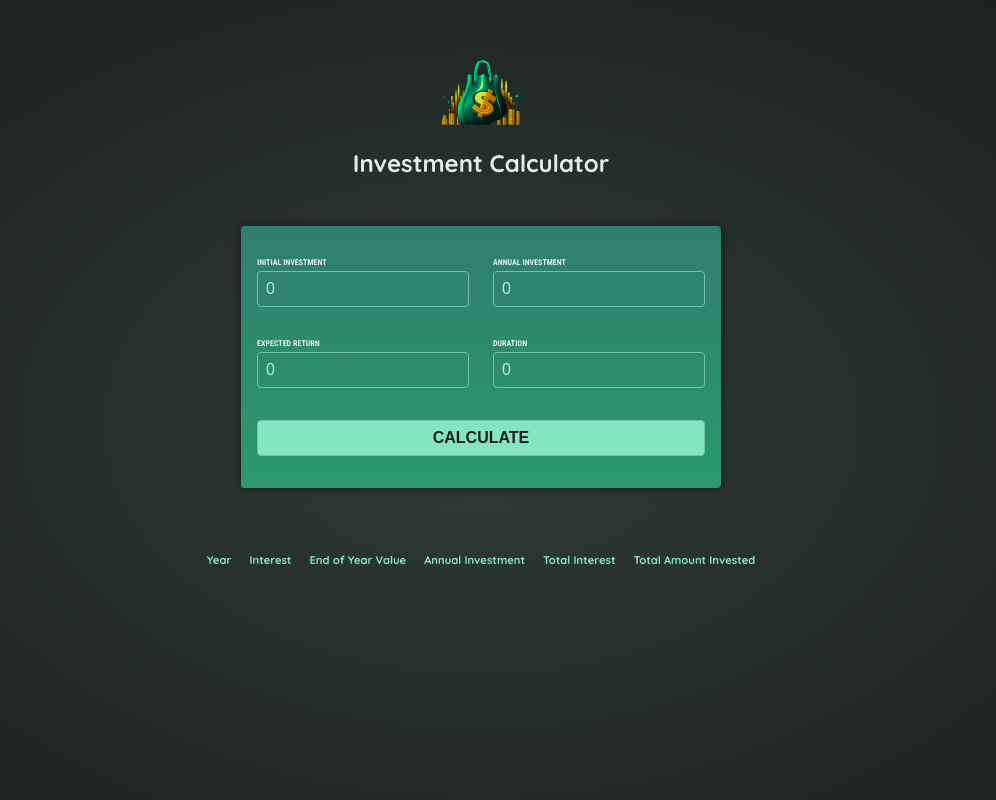
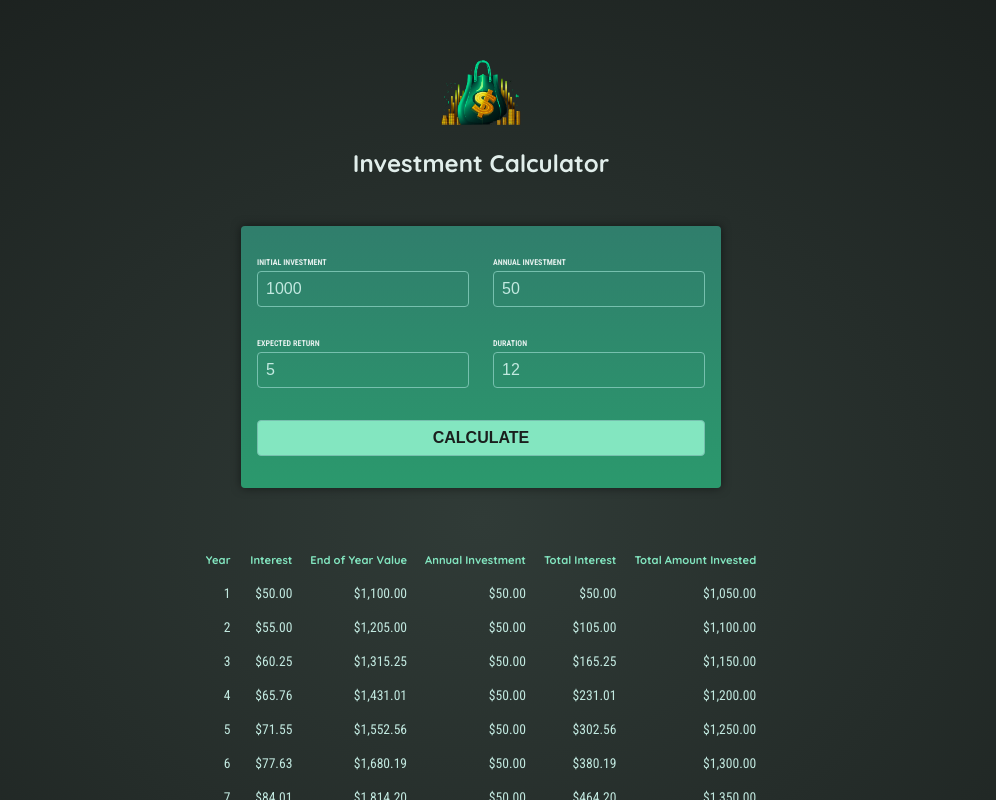
Before and after one commit to tamim36/advanced-angular-projects, an Angular app: page / in a window 1280 px wide. Both pictures are taken after a click on the button "CALCULATE". Shown: the top 800 px of the page, without its empty margins (159-1155 px from the left). Built offline with nearby package versions, Linux system fonts and the light colour scheme.

Commit message:
convert to signal and use currency pipe

```diff
--- a/src/app/investment-results/investment-results.component.html
+++ b/src/app/investment-results/investment-results.component.html
@@ -10,14 +10,14 @@
     </tr>
   </thead>
   <tbody>
-    @for (item of InvestmentData; track item.year) {
+    @for (item of InvestmentData(); track item.year) {
     <tr>
       <td>{{ item.year }}</td>
-      <td>{{ item.interest | number: '1.0-0' }}</td>
-      <td>{{ item.valueEndOfYear | number: '1.0-0' }}</td>
-      <td>{{ item.annualInvestment | number: '1.0-0'}}</td>
-      <td>{{ item.totalInterest | number: '1.0-0' }}</td>
-      <td>{{ item.totalAmountInvested | number: '1.0-0' }}</td>
+      <td>{{ item.interest | currency }}</td>
+      <td>{{ item.valueEndOfYear | currency }}</td>
+      <td>{{ item.annualInvestment | currency }}</td>
+      <td>{{ item.totalInterest | currency }}</td>
+      <td>{{ item.totalAmountInvested | currency }}</td>
     </tr>
     }
   </tbody>
--- a/src/app/investment-results/investment-results.component.ts
+++ b/src/app/investment-results/investment-results.component.ts
@@ -1,18 +1,17 @@
-import { Component } from '@angular/core';
+import { Component, inject } from '@angular/core';
 import { InvestmentResultsService } from './investment-results.service';
-import { CommonModule } from '@angular/common';
+import { CurrencyPipe } from '@angular/common';
 
 @Component({
+  standalone: true,
   selector: 'app-investment-results',
-  imports: [CommonModule],
+  imports: [CurrencyPipe],
   templateUrl: './investment-results.component.html',
   styleUrl: './investment-results.component.css'
 })
 export class InvestmentResultsComponent {
-  constructor(private investmentService: InvestmentResultsService) { }
+  private investmentService = inject(InvestmentResultsService);
 
-  get InvestmentData(){
-    return this.investmentService.InvestmentAnnualData;
-  }
+  InvestmentData = this.investmentService.annualInvestmentData.asReadonly();
 
 }
--- a/src/app/investment-results/investment-results.service.ts
+++ b/src/app/investment-results/investment-results.service.ts
@@ -1,10 +1,12 @@
-import { Injectable } from "@angular/core";
+import { Injectable, signal } from "@angular/core";
 import { type UserInputModel } from "../user-input/user-input.model";
 import { InvestmentResultsModel } from "./investment-results.model";
 
 @Injectable({ providedIn: 'root' })
 export class InvestmentResultsService {
-    private annualInvestmentData: InvestmentResultsModel[] = [];
+    annualInvestmentData =
+        signal<InvestmentResultsModel[] | undefined>(undefined);
+
 
     calculateInvestmentResults(inputModel: UserInputModel) {
         const annualData = [];
@@ -28,10 +30,6 @@ export class InvestmentResultsService {
 
         // console.log('Input Data: ' + JSON.stringify(inputModel));
         // console.log('Annual Data: ' + JSON.stringify(annualData));
-        this.annualInvestmentData = annualData;
-    }
-
-    get InvestmentAnnualData(){
-        return this.annualInvestmentData;
+        this.annualInvestmentData.set(annualData);
     }
 }
--- a/src/app/user-input/user-input.component.ts
+++ b/src/app/user-input/user-input.component.ts
@@ -11,10 +11,10 @@ import { type UserInputModel } from './user-input.model';
 })
 export class UserInputComponent {
   @Output() userInputEvent = new EventEmitter<UserInputModel>();
-  initialInvestment = 0;
-  annualInvestment = 0;
-  expectedReturn = 0;
-  durationInMonth = 0;
+  initialInvestment = 1000;
+  annualInvestment = 50;
+  expectedReturn = 5;
+  durationInMonth = 12;
 
   onSubmit() {
     const model: UserInputModel = {
```
